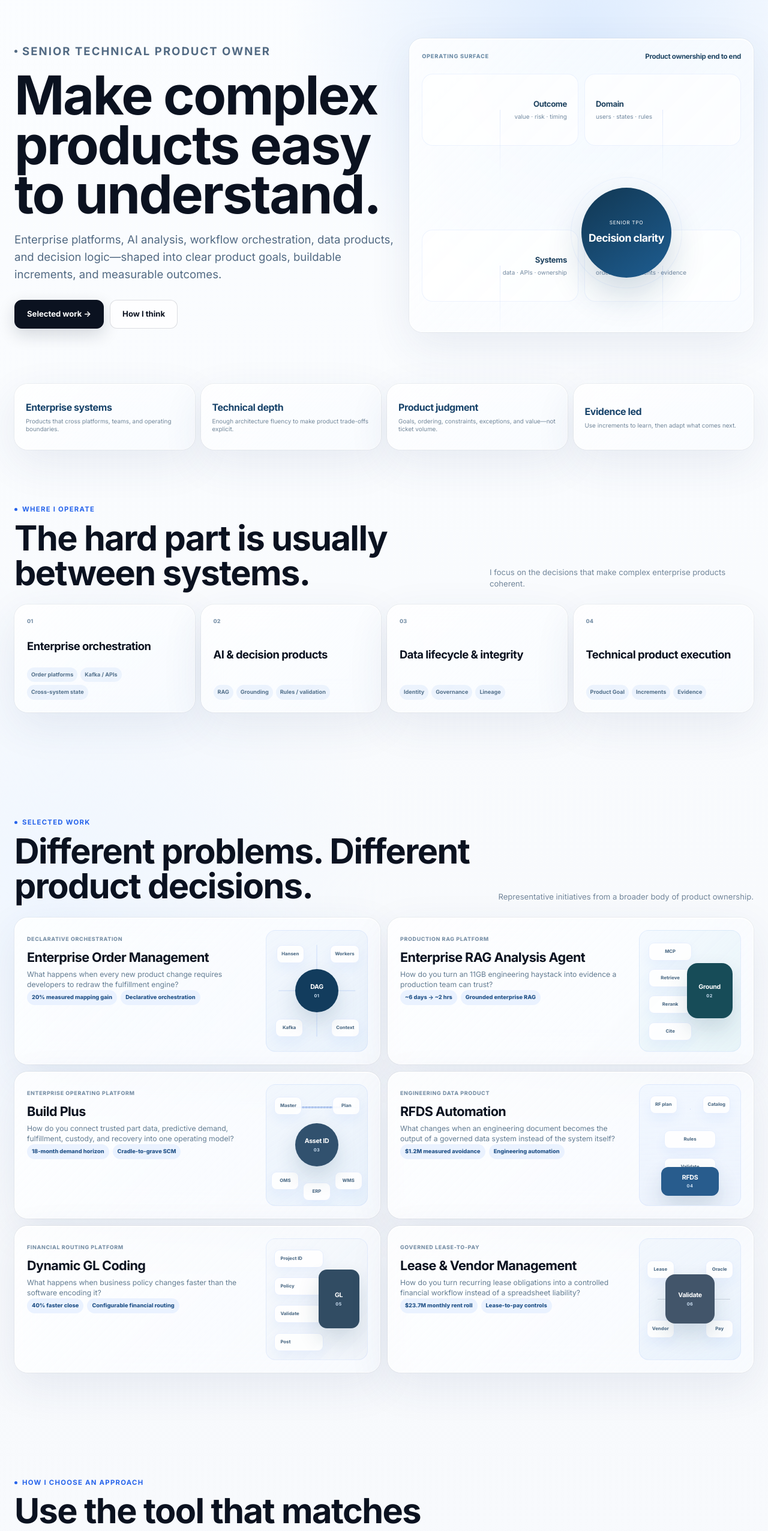
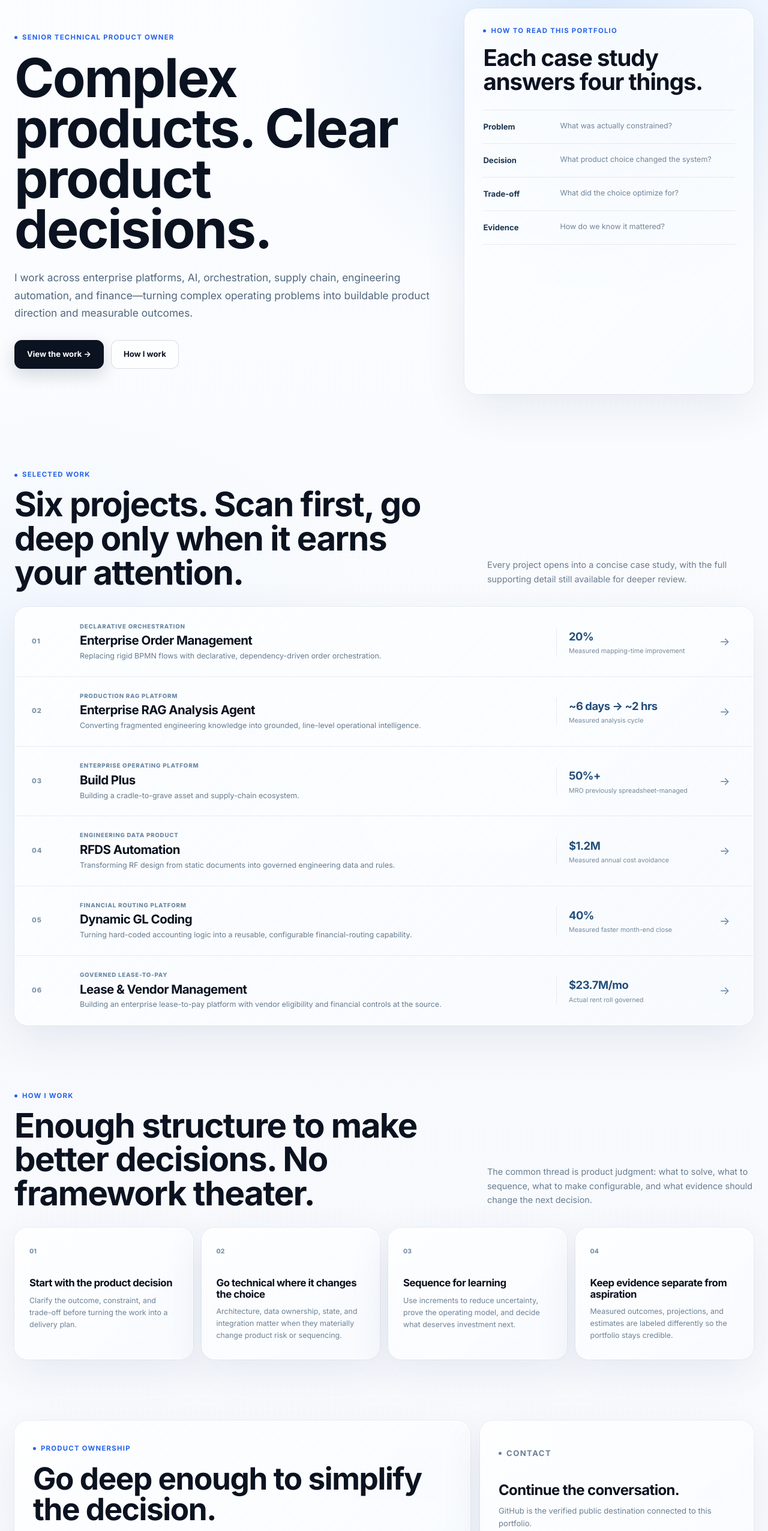
Before and after one commit to pvnskj/Test12, an Astro site: page / in a window 1280 px wide. Shown: the part 140-2693 px from the top of the page at 60% size. Built offline with nearby package versions, Linux system fonts and the light colour scheme; Astro itself is replaced by a stand-in of ours.

Commit message:
Redesign portfolio homepage around concise case study index

```diff
--- a/src/pages/index.astro
+++ b/src/pages/index.astro
@@ -2,128 +2,185 @@
 import BaseLayout from '../layouts/BaseLayout.astro';
 import { projects } from '../data/projects';
 
-const expertise = [
-  { n:'01', title:'Enterprise orchestration', tags:['Order platforms','Kafka / APIs','Cross-system state'] },
-  { n:'02', title:'AI & decision products', tags:['RAG','Grounding','Rules / validation'] },
-  { n:'03', title:'Data lifecycle & integrity', tags:['Identity','Governance','Lineage'] },
-  { n:'04', title:'Technical product execution', tags:['Product Goal','Increments','Evidence'] },
+const principles = [
+  {
+    n: '01',
+    title: 'Start with the product decision',
+    body: 'Clarify the outcome, constraint, and trade-off before turning the work into a delivery plan.',
+  },
+  {
+    n: '02',
+    title: 'Go technical where it changes the choice',
+    body: 'Architecture, data ownership, state, and integration matter when they materially change product risk or sequencing.',
+  },
+  {
+    n: '03',
+    title: 'Sequence for learning',
+    body: 'Use increments to reduce uncertainty, prove the operating model, and decide what deserves investment next.',
+  },
+  {
+    n: '04',
+    title: 'Keep evidence separate from aspiration',
+    body: 'Measured outcomes, projections, and estimates are labeled differently so the portfolio stays credible.',
+  },
 ];
-
-const approaches = [
-  ['Problem unclear','Discovery + Product Goal','What outcome are we solving for?'],
-  ['Workflow breaks','State modelling','Where can the flow fail?'],
-  ['Systems disagree','Source-of-truth mapping','Who owns this state now?'],
-  ['Policy changes','Rules-driven design','What should be configurable?'],
-  ['Solution uncertain','Incremental validation','What reduces uncertainty first?'],
-  ['Product is live','Evidence + adaptation','Did the outcome actually change?'],
-];
-
-const proofBySlug: Record<string,string[]> = {
-  'enterprise-order-management':['20% measured mapping gain','Declarative orchestration'],
-  'rag-analysis-agent':['~6 days → ~2 hrs','Grounded enterprise RAG'],
-  'build-plus':['18-month demand horizon','Cradle-to-grave SCM'],
-  rfds:['$1.2M measured avoidance','Engineering automation'],
-  'gl-coding':['40% faster close','Configurable financial routing'],
-  'lease-vendor-management':['$23.7M monthly rent roll','Lease-to-pay controls'],
-};
-
-const miniBySlug: Record<string,{ core:string; nodes:string[] }> = {
-  'enterprise-order-management': { core:'DAG', nodes:['Hansen','Workers','Kafka','Context'] },
-  'rag-analysis-agent': { core:'Ground', nodes:['MCP','Retrieve','Rerank','Cite'] },
-  'build-plus': { core:'Asset ID', nodes:['Master','Plan','OMS','WMS','ERP'] },
-  rfds: { core:'RFDS', nodes:['RF plan','Catalog','Rules','Validate'] },
-  'gl-coding': { core:'GL', nodes:['Project ID','Policy','Validate','Post'] },
-  'lease-vendor-management': { core:'Validate', nodes:['Lease','Vendor','Oracle','Pay'] },
-};
 ---
 
 <BaseLayout>
-  <div class="v6-home shell">
-    <section class="v6-home-hero">
-      <div class="v6-home-copy" data-reveal>
+  <div class="home-v8 shell">
+    <section class="home-hero">
+      <div class="home-hero-copy">
         <p class="eyebrow">Senior Technical Product Owner</p>
-        <h1>Make complex products easy to understand.</h1>
-        <p>Enterprise platforms, AI analysis, workflow orchestration, data products, and decision logic—shaped into clear product goals, buildable increments, and measurable outcomes.</p>
-        <div class="v6-hero-actions">
-          <a class="button button-primary" href="#work">Selected work →</a>
-          <a class="button button-secondary" href="#approach">How I think</a>
+        <h1>Complex products. Clear product decisions.</h1>
+        <p class="home-hero-lede">
+          I work across enterprise platforms, AI, orchestration, supply chain, engineering automation, and finance—turning complex operating problems into buildable product direction and measurable outcomes.
+        </p>
+        <div class="home-actions">
+          <a class="button button-primary" href="#work">View the work →</a>
+          <a class="button button-secondary" href="#approach">How I work</a>
         </div>
       </div>
 
-      <div class="v6-hero-board glass-card" data-reveal aria-label="Technical Product Owner operating surface">
-        <div class="v6-board-title"><span>Operating surface</span><strong>Product ownership end to end</strong></div>
-        <div class="v6-control-map">
-          <div class="v6-control-node"><strong>Outcome</strong><small>value · risk · timing</small></div>
-          <div class="v6-control-node"><strong>Domain</strong><small>users · states · rules</small></div>
-          <div class="v6-control-node"><strong>Systems</strong><small>data · APIs · ownership</small></div>
-          <div class="v6-control-node"><strong>Delivery</strong><small>ordering · increments · evidence</small></div>
-          <div class="v6-control-core"><span>SENIOR TPO</span><strong>Decision clarity</strong></div>
+      <aside class="home-hero-guide glass-card" aria-label="How to read this portfolio">
+        <p class="eyebrow">How to read this portfolio</p>
+        <h2>Each case study answers four things.</h2>
+        <div class="home-guide-list">
+          <span><b>Problem</b><small>What was actually constrained?</small></span>
+          <span><b>Decision</b><small>What product choice changed the system?</small></span>
+          <span><b>Trade-off</b><small>What did the choice optimize for?</small></span>
+          <span><b>Evidence</b><small>How do we know it mattered?</small></span>
         </div>
-      </div>
+      </aside>
     </section>
 
-    <section class="v6-band" aria-label="Portfolio focus">
-      <article class="glass-card"><strong>Enterprise systems</strong><span>Products that cross platforms, teams, and operating boundaries.</span></article>
-      <article class="glass-card"><strong>Technical depth</strong><span>Enough architecture fluency to make product trade-offs explicit.</span></article>
-      <article class="glass-card"><strong>Product judgment</strong><span>Goals, ordering, constraints, exceptions, and value—not ticket volume.</span></article>
-      <article class="glass-card"><strong>Evidence led</strong><span>Use increments to learn, then adapt what comes next.</span></article>
-    </section>
+    <section id="work" class="home-section home-work">
+      <div class="home-section-head">
+        <div>
+          <p class="eyebrow">Selected work</p>
+          <h2>Six projects. Scan first, go deep only when it earns your attention.</h2>
+        </div>
+        <p>Every project opens into a concise case study, with the full supporting detail still available for deeper review.</p>
+      </div>
 
-    <section id="expertise" class="v6-section">
-      <div class="v6-section-head" data-reveal>
-        <div><p class="eyebrow">Where I operate</p><h2>The hard part is usually between systems.</h2></div>
-        <p>I focus on the decisions that make complex enterprise products coherent.</p>
-      </div>
-      <div class="v6-expertise">
-        {expertise.map((item) => <article class="glass-card" data-reveal><span>{item.n}</span><h3>{item.title}</h3><div class="v6-tagline">{item.tags.map((tag)=><span>{tag}</span>)}</div></article>)}
-      </div>
-    </section>
-
-    <section id="work" class="v6-section">
-      <div class="v6-section-head" data-reveal>
-        <div><p class="eyebrow">Selected work</p><h2>Different problems. Different product decisions.</h2></div>
-        <p>Representative initiatives from a broader body of product ownership.</p>
-      </div>
-      <div class="v6-work-grid">
+      <div class="work-index glass-card">
         {projects.map((project) => (
-          <a class="v6-work-card glass-card" href={`${import.meta.env.BASE_URL}work/${project.slug}/`} data-reveal>
-            <div>
+          <a class="work-row" href={`${import.meta.env.BASE_URL}work/${project.slug}/`}>
+            <span class="work-number">{project.index}</span>
+            <div class="work-copy">
               <small>{project.eyebrow}</small>
               <h3>{project.title}</h3>
-              <p>{project.question}</p>
-              <div class="v6-card-proof">{proofBySlug[project.slug]?.map((proof)=><span>{proof}</span>)}</div>
+              <p>{project.headline}</p>
             </div>
-            <div class={`v6-mini-map v6-mini-${project.slug}`} aria-hidden="true">
-              <strong>{miniBySlug[project.slug]?.core}<small>{project.index}</small></strong>
-              {miniBySlug[project.slug]?.nodes.map((node)=><b>{node}</b>)}
+            <div class="work-proof">
+              <strong>{project.metrics[0]?.value}</strong>
+              <span>{project.metrics[0]?.label}</span>
             </div>
+            <span class="work-arrow" aria-hidden="true">→</span>
           </a>
         ))}
       </div>
     </section>
 
-    <section id="approach" class="v6-section">
-      <div class="v6-section-head" data-reveal>
-        <div><p class="eyebrow">How I choose an approach</p><h2>Use the tool that matches the uncertainty.</h2></div>
-        <p>No framework earns a place unless it improves the next product decision.</p>
+    <section id="expertise" class="home-section home-principles">
+      <div id="approach" class="home-section-head">
+        <div>
+          <p class="eyebrow">How I work</p>
+          <h2>Enough structure to make better decisions. No framework theater.</h2>
+        </div>
+        <p>The common thread is product judgment: what to solve, what to sequence, what to make configurable, and what evidence should change the next decision.</p>
       </div>
-      <div class="v6-approach-grid">
-        {approaches.map(([situation,approach,question]) => <article class="glass-card" data-reveal><small>{situation}</small><strong>{approach}</strong><span>{question}</span></article>)}
+
+      <div class="principle-grid">
+        {principles.map((item) => (
+          <article class="principle-card glass-card">
+            <span>{item.n}</span>
+            <h3>{item.title}</h3>
+            <p>{item.body}</p>
+          </article>
+        ))}
       </div>
     </section>
 
-    <section id="about" class="v6-section v6-about-strip">
-      <article class="v6-about-copy glass-card" data-reveal>
+    <section id="about" class="home-section home-about">
+      <article class="home-about-main glass-card">
         <p class="eyebrow">Product ownership</p>
         <h2>Go deep enough to simplify the decision.</h2>
-        <p>I treat the Product Backlog as a decision system: connect the Product Goal to value, risk, technical constraints, dependencies, quality, and what we still need to learn. Architecture matters when it changes the product decision; delivery matters when it creates usable evidence.</p>
+        <p>
+          I treat the backlog as a decision system connecting product goals, value, risk, technical constraints, dependencies, quality, and learning. The point is not to make the portfolio look technical. The point is to show where technical understanding changed the product decision.
+        </p>
       </article>
-      <article id="contact" class="v6-contact-card glass-card" data-reveal>
+      <article id="contact" class="home-contact glass-card">
         <p class="eyebrow">Contact</p>
-        <strong>Continue the conversation.</strong>
-        <span>GitHub is the verified public destination connected to this portfolio.</span>
+        <h3>Continue the conversation.</h3>
+        <p>GitHub is the verified public destination connected to this portfolio.</p>
         <a class="button button-primary" href="https://github.com/pvnskj" rel="me">GitHub profile →</a>
       </article>
     </section>
   </div>
 </BaseLayout>
+
+<style>
+  .home-v8{padding-bottom:72px}
+  .home-hero{display:grid;grid-template-columns:minmax(0,1.2fr) minmax(360px,.8fr);gap:28px;align-items:stretch;padding:72px 0 36px}
+  .home-hero-copy{display:flex;flex-direction:column;justify-content:center;padding:42px 10px 42px 0}
+  .home-hero-copy .eyebrow{margin-bottom:18px}
+  .home-hero-copy h1{max-width:900px;margin:0 0 24px;font-size:clamp(3.8rem,7vw,7rem);line-height:.94}
+  .home-hero-lede{max-width:780px;margin:0 0 30px;font-size:1.08rem;line-height:1.7;color:#52677e}
+  .home-actions{display:flex;flex-wrap:wrap;gap:12px}
+  .home-hero-guide{display:grid;align-content:start;gap:18px;padding:30px}
+  .home-hero-guide h2{margin:0;font-size:clamp(1.8rem,3vw,2.7rem);line-height:1.04}
+  .home-guide-list{display:grid;margin-top:8px;border-top:1px solid rgba(15,23,42,.08)}
+  .home-guide-list span{display:grid;grid-template-columns:110px 1fr;gap:18px;padding:17px 0;border-bottom:1px solid rgba(15,23,42,.08)}
+  .home-guide-list b{font-size:.82rem;color:#1d3652}
+  .home-guide-list small{font-size:.78rem;line-height:1.45;color:#718399}
+  .home-section{padding:84px 0 18px}
+  .home-section-head{display:grid;grid-template-columns:minmax(0,1.25fr) minmax(280px,.75fr);gap:48px;align-items:end;margin-bottom:28px}
+  .home-section-head .eyebrow{margin-bottom:14px}
+  .home-section-head h2{max-width:920px;margin:0;font-size:clamp(2.3rem,4.4vw,4.4rem)}
+  .home-section-head>p{max-width:520px;margin:0 0 6px;color:#697d91;font-size:.9rem;line-height:1.65}
+  .work-index{overflow:hidden;padding:0}
+  .work-row{display:grid;grid-template-columns:58px minmax(0,1fr) minmax(180px,250px) 28px;gap:22px;align-items:center;padding:24px 28px;border-bottom:1px solid rgba(15,23,42,.075);transition:background .2s ease,transform .2s ease}
+  .work-row:last-child{border-bottom:0}
+  .work-row:hover,.work-row:focus-visible{background:rgba(239,246,255,.58);outline:0}
+  .work-number{font-size:.7rem;font-weight:800;letter-spacing:.08em;color:#7e93a8}
+  .work-copy small{display:block;margin-bottom:5px;font-size:.61rem;font-weight:800;letter-spacing:.08em;text-transform:uppercase;color:#6d8aa6}
+  .work-copy h3{margin:0 0 5px;font-size:1.28rem}
+  .work-copy p{max-width:760px;margin:0;color:#667b90;font-size:.78rem;line-height:1.5}
+  .work-proof{display:grid;gap:3px;padding-left:20px;border-left:1px solid rgba(15,23,42,.08)}
+  .work-proof strong{font-size:1.15rem;color:#244f7a}
+  .work-proof span{font-size:.67rem;line-height:1.35;color:#75899c}
+  .work-arrow{font-size:1.15rem;color:#5f7f9f;transition:transform .2s ease}
+  .work-row:hover .work-arrow{transform:translateX(4px)}
+  .principle-grid{display:grid;grid-template-columns:repeat(4,minmax(0,1fr));gap:14px}
+  .principle-card{min-height:220px;padding:24px}
+  .principle-card>span{display:inline-block;margin-bottom:34px;font-size:.65rem;font-weight:800;color:#7891aa}
+  .principle-card h3{margin:0 0 10px;font-size:1.05rem}
+  .principle-card p{margin:0;font-size:.78rem;line-height:1.6;color:#6f8295}
+  .home-about{display:grid;grid-template-columns:minmax(0,1.25fr) minmax(320px,.75fr);gap:16px}
+  .home-about-main,.home-contact{padding:30px}
+  .home-about-main h2{max-width:760px;margin:14px 0 16px;font-size:clamp(2.1rem,4vw,3.8rem)}
+  .home-about-main p:last-child{max-width:850px;margin:0;font-size:.92rem;line-height:1.7;color:#60758b}
+  .home-contact{display:flex;flex-direction:column;align-items:flex-start;justify-content:center}
+  .home-contact h3{margin:16px 0 10px;font-size:1.5rem}
+  .home-contact p{margin:0 0 22px;font-size:.82rem;line-height:1.6;color:#6b8095}
+  @media(max-width:980px){
+    .home-hero,.home-about{grid-template-columns:1fr}
+    .home-hero-copy{padding-right:0}
+    .home-section-head{grid-template-columns:1fr;gap:16px}
+    .principle-grid{grid-template-columns:repeat(2,minmax(0,1fr))}
+    .work-row{grid-template-columns:44px minmax(0,1fr) 28px}
+    .work-proof{grid-column:2;padding:9px 0 0;border-left:0;border-top:1px solid rgba(15,23,42,.07)}
+    .work-arrow{grid-column:3;grid-row:1/3}
+  }
+  @media(max-width:640px){
+    .home-hero{padding-top:42px}
+    .home-hero-copy h1{font-size:clamp(3rem,15vw,4.4rem)}
+    .home-hero-guide{padding:24px}
+    .home-guide-list span{grid-template-columns:1fr;gap:4px}
+    .home-section{padding-top:64px}
+    .work-row{grid-template-columns:36px minmax(0,1fr) 24px;padding:20px 18px;gap:12px}
+    .work-copy p{font-size:.73rem}
+    .principle-grid{grid-template-columns:1fr}
+    .principle-card{min-height:0}
+  }
+</style>
```
